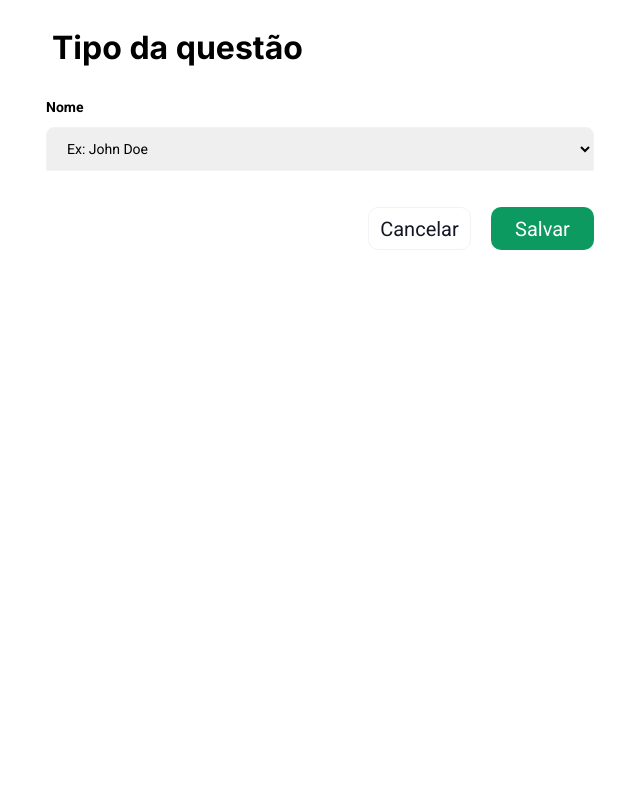
After one commit to taysa-fernandes/Integrador1, a Django app: page /tipo-questao in a window 1280 px wide. The commit adds this page. Shown: the whole page, without its empty margins (0-640 px from the left). Run offline with Django 4.2, Linux system fonts and the light colour scheme; some libraries are stand-ins or nearby versions.

Commit message:
estilizado faltando detalhe de cor option

```diff
--- /dev/null
+++ b/core/static/core/estilos/estilo-tipo-questao.css
@@ -0,0 +1,63 @@
+.topo-questao{
+    display: flex;
+    justify-content: space-between;
+    margin-left: 52px;
+    margin-top: 28px;
+    margin-bottom: 32px;
+    margin-right: 26px;
+}
+.tipo-questao{
+    max-width: 640px;
+    max-height: 373px;
+}
+.topo-questao .ph-x{
+    color: #000000;
+}
+.questoes{
+    display: flex;
+    flex-direction: column;
+    margin-left: 46px;
+    margin-right: 46px;
+}
+.questoes label{
+    color: #000;
+    font-family: 'Roboto', sans-serif;
+    font-size: 14px;
+}
+.questoes select{
+    width: 548px;
+    height: 44px;
+    border-radius: 8px 8px 0px 0px;
+    border: 1px solid  #F4F3F3;
+    font-family: 'Roboto', sans-serif;
+    font-size: 14px;
+    margin-top: 8px;
+    margin-bottom: 36px;
+    padding-left: 16px;
+}
+.buttons-tipo-questao{
+    float: right;
+    margin-right: 46px;
+    display: flex;
+    gap: 20px;
+}
+.buttons-tipo-questao #botao-salvar{
+    border-radius: 10px;
+    background:  #0C9A61;
+    border: none;
+    color:  #FFFFFF;
+    font-family: 'Roboto', sans-serif;
+    font-size: 20px;
+    width: 103px;
+    height: 43px;
+}
+.buttons-tipo-questao #botao-cancelar{
+    border-radius: 10px;
+    border: 1px solid #F4F3F3;
+    background:  #FFFFFF;
+    width: 103px;
+    height: 43px;
+    color:  #141623;
+    font-family: 'Roboto', sans-serif;
+    font-size: 20px;
+}
--- a/core/templates/core/base.html
+++ b/core/templates/core/base.html
@@ -27,7 +27,7 @@
 
     <link rel="stylesheet" type="text/css" href="{% static 'core/estilos/alimentos.css' %}" />
     <link rel="stylesheet" type="text/css" href="{% static 'core/estilos/dieta.css' %}" />
-
+    <link rel="stylesheet" type="text/css" href="{% static 'core/estilos/estilo-tipo-questao.css' %}" />
     <script src="https://unpkg.com/@phosphor-icons/web"></script>
   </head>
 
--- /dev/null
+++ b/core/templates/core/tipo-questao.html
@@ -0,0 +1,26 @@
+{% extends 'core/base.html' %}
+{% load static%}
+
+{% block main%}
+<body>
+    <main class="tipo-questao">
+        <div class="topo-questao">
+            <h1>Tipo da questão</h1>
+            <i class="ph ph-x"></i>
+        </div>
+        <div class="questoes">
+            <label>Nome</label>
+            <select>
+                <option value="default">Ex: John Doe</option>
+                <option>Aberta</option>
+                <option>Opção única</option>
+                <option>Múltipla escolha</option>
+              </select>
+        </div>
+        <div class="buttons-tipo-questao">
+            <button id="botao-cancelar" type="button">Cancelar</button>
+            <button id="botao-salvar" type="button">Salvar</button>
+        </div>
+    </main>
+</body>
+{% endblock%}
--- a/core/urls.py
+++ b/core/urls.py
@@ -1,6 +1,6 @@
 from django.contrib import admin
 from django.urls import path
-from  core.views import home, index, meus_formularios, novo_formulario, dieta, alimentos
+from  core.views import home, index, meus_formularios, novo_formulario, dieta, alimentos,tipo_questao
 
 urlpatterns = [
     path('admin/', admin.site.urls),
@@ -9,5 +9,6 @@ urlpatterns = [
     path('meus-formularios/',meus_formularios),
     path('novo-formulario/', novo_formulario),
     path('dieta',dieta),
-    path('alimentos/', alimentos)
+    path('alimentos/', alimentos),
+    path('tipo-questao', tipo_questao)
 ]
--- a/core/views.py
+++ b/core/views.py
@@ -18,3 +18,6 @@ def dieta(request):
 
 def alimentos(request):
     return render(request, 'core/alimentos.html')
+
+def tipo_questao(request):
+    return render(request, 'core/tipo-questao.html')
```
